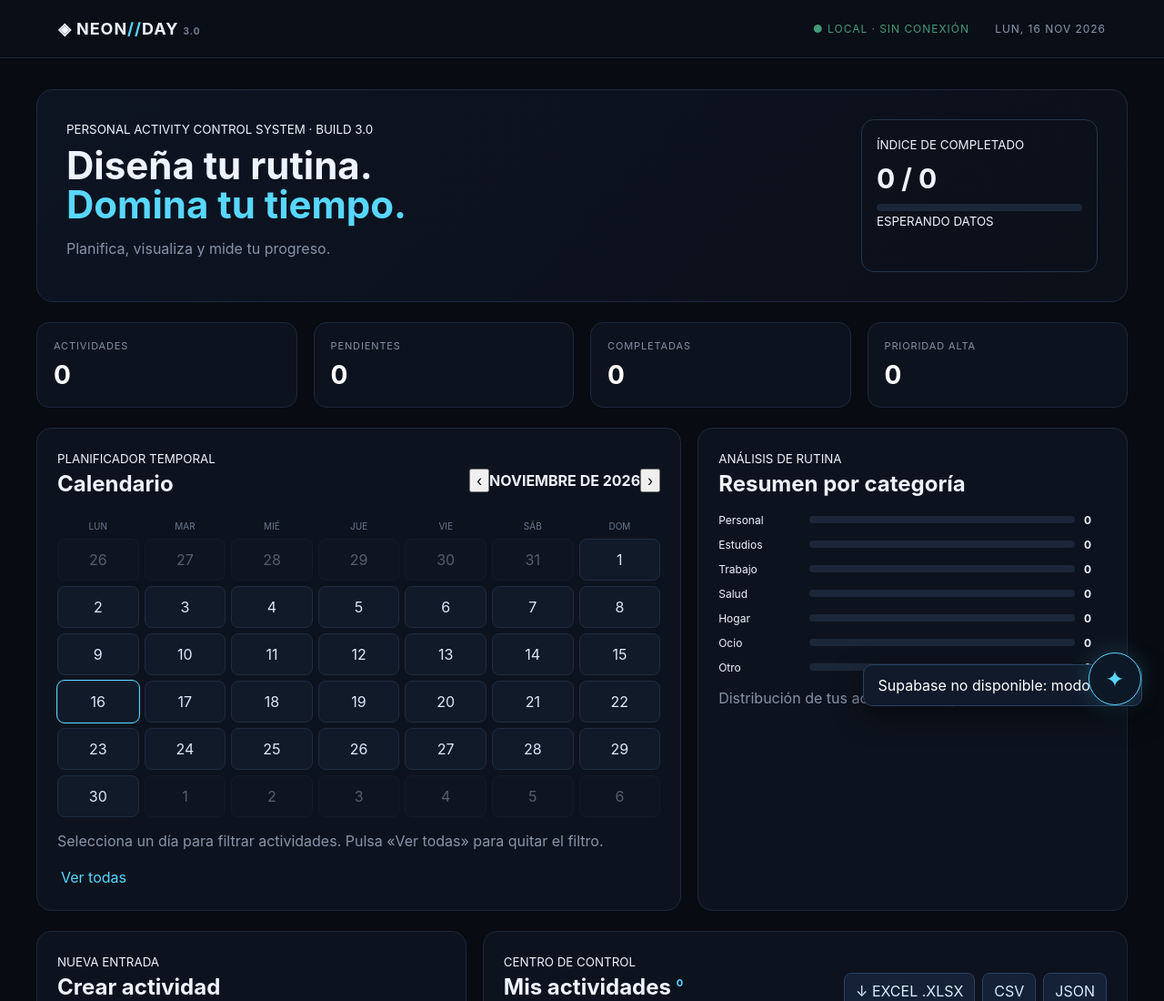
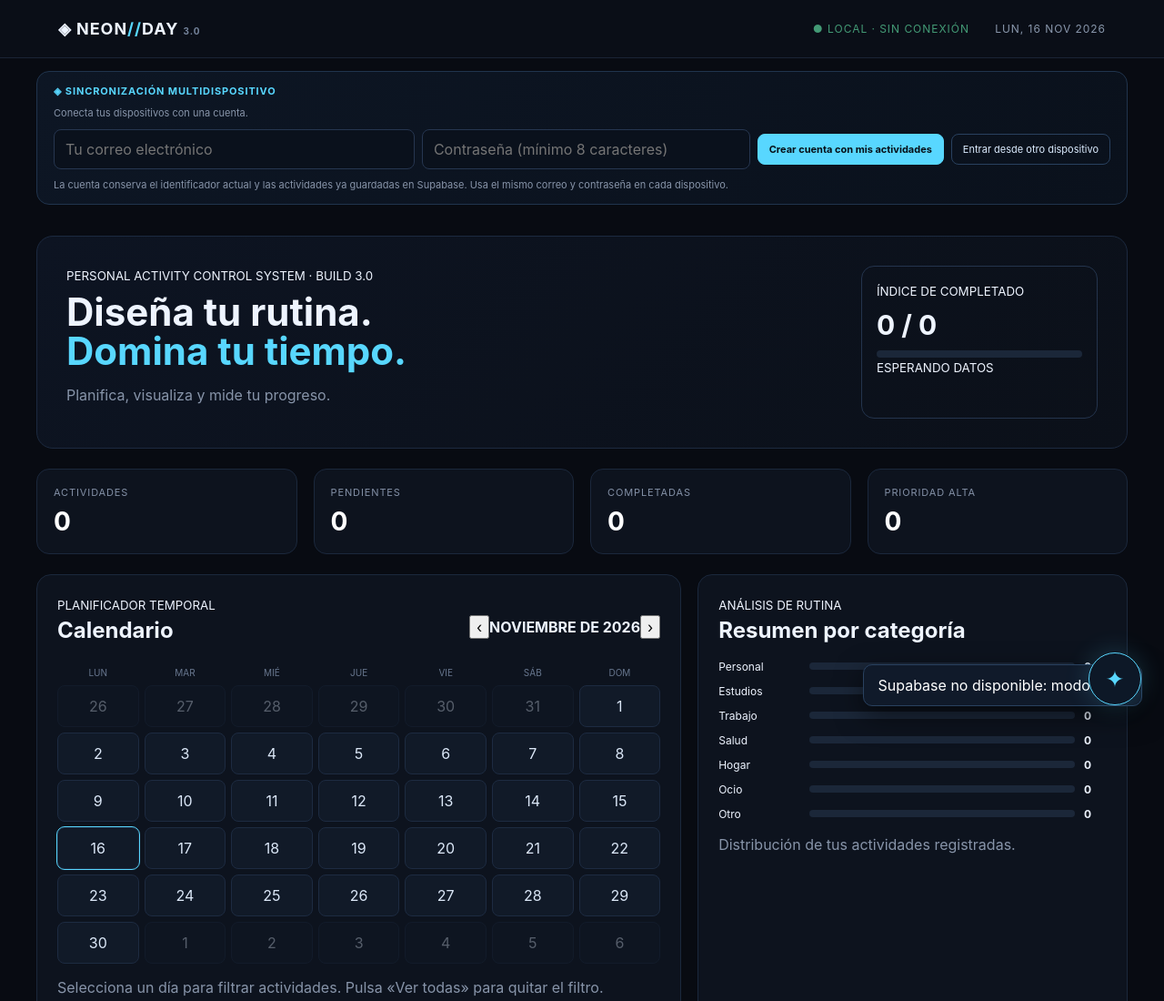
Before and after one commit to retr0sec-team/IT-PROJECTS, a website: page index.html in a window 1280 px wide. Shown: the top 1100 px of the page at 91% size. Drawn offline with nearby package versions, Linux system fonts and the light colour scheme; no server answers; a script that the page names is missing.

Commit message:
Add NEON multi-device account controls

```diff
--- a/index.html
+++ b/index.html
@@ -4,7 +4,7 @@
 <meta charset="utf-8">
 <meta name="viewport" content="width=device-width,initial-scale=1">
 <title>NEON//DAY 3.0 · Supabase</title>
-<link rel="stylesheet" href="styles.css?v=neon-assist-v2">
+<link rel="stylesheet" href="styles.css?v=neon-multidevice-v1">
 <script defer src="https://cdn.jsdelivr.net/npm/xlsx@0.18.5/dist/xlsx.full.min.js"></script>
 <script src="https://cdn.jsdelivr.net/npm/@supabase/supabase-js@2"></script>
 </head>
@@ -16,6 +16,16 @@
     <time id="today"></time>
   </span>
 </header>
+<section id="accountPanel" class="account-panel">
+  <div class="account-copy"><strong>◈ SINCRONIZACIÓN MULTIDISPOSITIVO</strong><span id="accountStatus">Conecta tus dispositivos con una cuenta.</span></div>
+  <div class="account-controls">
+    <input id="accountEmail" type="email" autocomplete="email" placeholder="Tu correo electrónico" aria-label="Correo electrónico">
+    <input id="accountPassword" type="password" autocomplete="new-password" minlength="8" placeholder="Contraseña (mínimo 8 caracteres)" aria-label="Contraseña">
+    <button type="button" id="accountCreate" class="primary">Crear cuenta con mis actividades</button>
+    <button type="button" id="accountLogin" class="secondary">Entrar desde otro dispositivo</button>
+  </div>
+  <small>La cuenta conserva el identificador actual y las actividades ya guardadas en Supabase. Usa el mismo correo y contraseña en cada dispositivo.</small>
+</section>
 <main>
 <section class="hero">
   <div>
@@ -155,6 +165,6 @@
 </main>
 <output id="toast"></output>
 <script src="config.js"></script>
-<script src="app.js?v=neon-assist-v2"></script>
+<script src="app.js?v=neon-multidevice-v1"></script>
 </body>
 </html>
```
